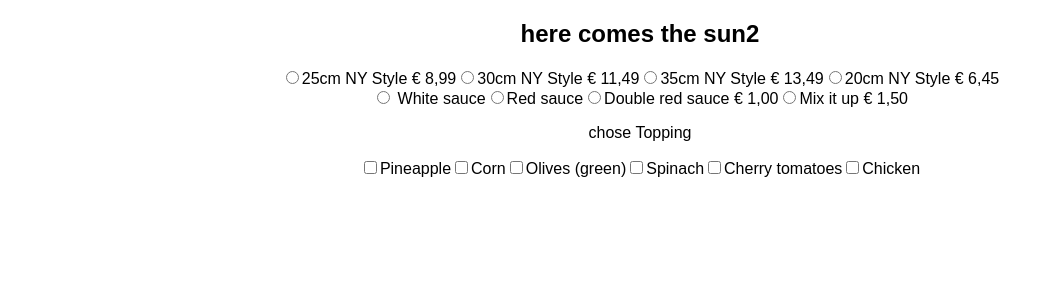
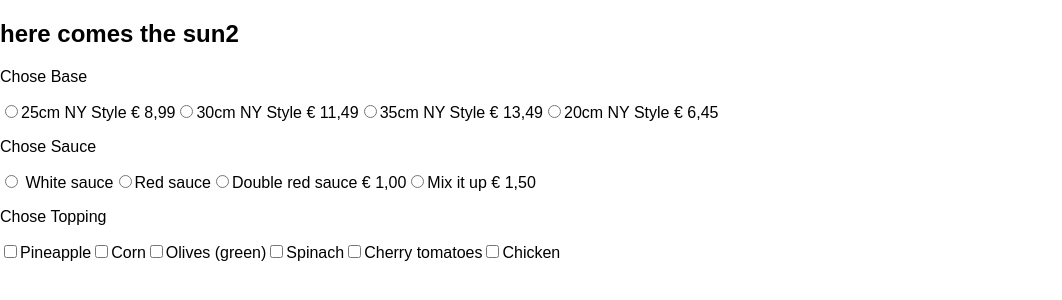
Before and after one commit to fong1980/PizzaConfig, a React (Create React App) app: page / in a window 1280 px wide. Shown: the top 300 px of the page, without its empty margins (0-1062 px from the left). Built offline with nearby package versions, Linux system fonts and the light colour scheme.

Commit message:
little clean up, top,sauce,base reducer wo

```diff
--- a/src/App.js
+++ b/src/App.js
@@ -1,8 +1,6 @@
 //app.js
 import React, { Component } from "react";
-import { connect } from "react-redux";
-import logo from "./logo.svg";
-import "./App.css";
+
 import PizzaBase from "./component/pizzaBase";
 import PizzaSauce from "./component/pizzaSauce";
 import PizzaTopping from "./component/pizzaTopping";
--- a/src/actions/pickAction.js
+++ b/src/actions/pickAction.js
@@ -12,9 +12,10 @@ export const addSauce = input => {
   };
 };
 
-export const addTopping = () => {
+export const addTopping = input => {
   return {
-    type: "ADDTOPPING"
+    type: "ADDTOPPING",
+    input
   };
 };
 
--- a/src/component/pizzaBase.js
+++ b/src/component/pizzaBase.js
@@ -1,6 +1,5 @@
-import React, { PureComponent, Component } from "react";
+import React, { PureComponent } from "react";
 import { connect } from "react-redux";
-import PropTypes from "prop-types";
 import { addBase } from "../actions/pickAction";
 
 class PizzaBase extends PureComponent {
@@ -22,6 +21,7 @@ class PizzaBase extends PureComponent {
     return (
       <form>
         <label>
+          <p> Chose Base </p>
           <input
             name="choseBase"
             type="radio"
--- a/src/component/pizzaSauce.js
+++ b/src/component/pizzaSauce.js
@@ -1,6 +1,6 @@
-import React, { PureComponent, Component } from "react";
+import React, { PureComponent } from "react";
 import { connect } from "react-redux";
-import PropTypes from "prop-types";
+
 import { addSauce } from "../actions/pickAction";
 
 class PizzaSauce extends PureComponent {
@@ -13,6 +13,7 @@ class PizzaSauce extends PureComponent {
 
   handleInputChange(event) {
     this.props.addSauce(event.target.value);
+    console.log(event.target.value + 2);
 
     // const target = event.target;
     // const name = target.name;
@@ -23,6 +24,7 @@ class PizzaSauce extends PureComponent {
     return (
       <form>
         <label>
+          <p> Chose Sauce </p>
           <input
             name="choseSauce"
             type="radio"
--- a/src/component/pizzaTopping.js
+++ b/src/component/pizzaTopping.js
@@ -1,18 +1,16 @@
-import React, { PureComponent, Component } from "react";
+import React, { PureComponent } from "react";
 import { connect } from "react-redux";
-import PropTypes from "prop-types";
 import { addTopping } from "../actions/pickAction";
 
 class PizzaTopping extends PureComponent {
   constructor(props) {
     super(props);
     this.state = {};
-
     this.handleInputChange = this.handleInputChange.bind(this);
   }
 
   handleInputChange(event) {
-    //this.props.addTopping("test");
+    this.props.addTopping(event.target.value);
     // const target = event.target;
     // const name = target.name;
     // adf
@@ -21,51 +19,43 @@ class PizzaTopping extends PureComponent {
   render() {
     return (
       <div className="Square">
-        <p> chose Topping </p>
-        <div class="pricing-levels-3">
+        <p> Chose Topping </p>
         <input
-            class="choseTopping"
           type="checkbox"
           name="vehicle"
-            value="0,5"
+          value={0.5}
           onChange={this.handleInputChange}
         />Pineapple
         <input
-            class="choseTopping"
           type="checkbox"
           name="vehicle"
           value="0,5"
           onChange={this.handleInputChange}
         />Corn
         <input
-            class="choseTopping"
           type="checkbox"
           name="vehicle"
           value="0,5"
           onChange={this.handleInputChange}
         />Olives (green)
         <input
-            class="choseTopping"
           type="checkbox"
           name="vehicle"
           value="0,5"
           onChange={this.handleInputChange}
         />Spinach
         <input
-            class="choseTopping"
           type="checkbox"
           name="vehicle"
           value="0,5"
           onChange={this.handleInputChange}
         />Cherry tomatoes
         <input
-            class="choseTopping"
           type="checkbox"
           name="vehicle"
           value="0,5"
           onChange={this.handleInputChange}
         />Chicken
-        </div>
       </div>
     );
   }
```
Lines whose indentation alone changed are shown as unchanged.
